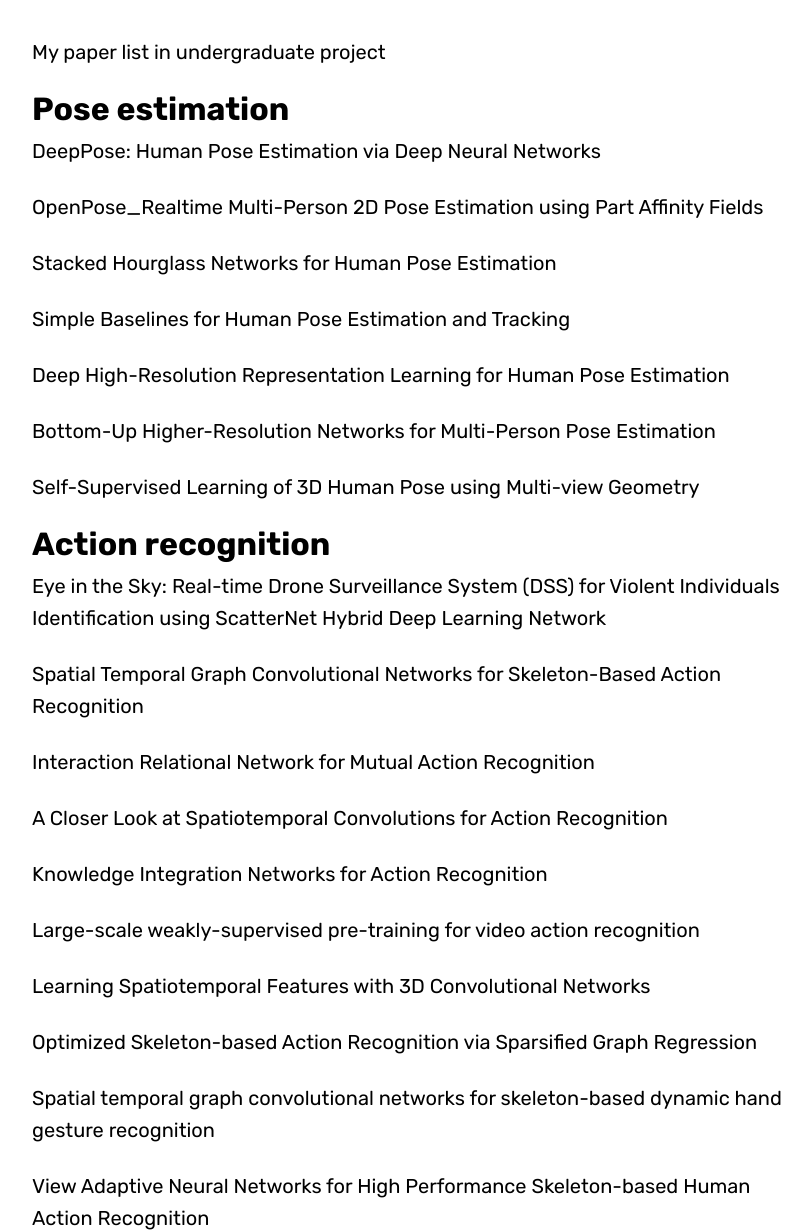
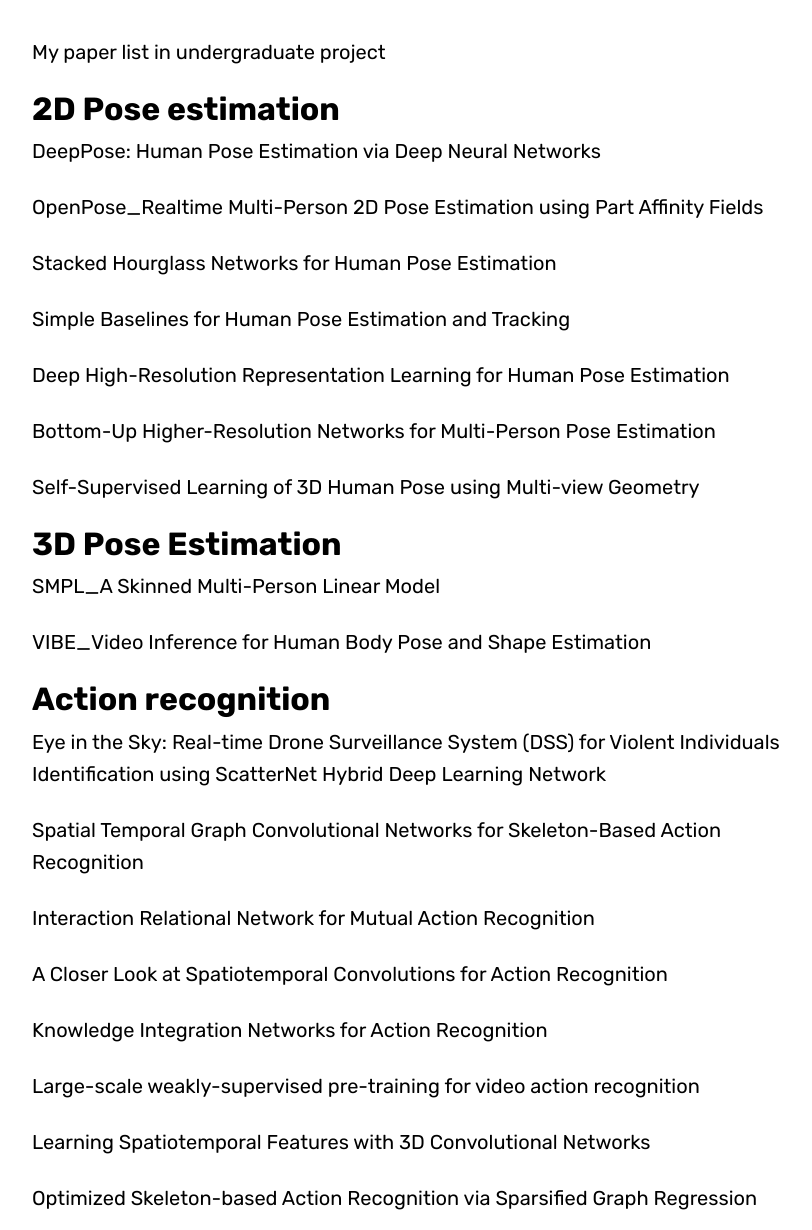
Before and after one commit to littlepure2333/littlepure2333.github.io, a Jekyll site: the page built from _posts/2019-11-10-paper-list.md, in a window 1280 px wide and 1400 px high, scrolled down 728 px, cut to the strip 170-1400 px from the top of the window. Shown: the whole strip, without its empty margins (224-1036 px from the left). Built offline with Jekyll 4.4.1, drawn with Linux system fonts in a browser that asks for light colours; some web fonts are replaced; comment, search, counter and statistics services are not loaded; some of the changed text lies outside the part shown.

Commit message:
update post
paper list
ST-GCN

```diff
--- a/_posts/2019-11-10-paper-list.md
+++ b/_posts/2019-11-10-paper-list.md
@@ -13,7 +13,7 @@ My paper list in undergraduate project
 
 <!–-break-–>
 
-# Pose estimation
+# 2D Pose estimation
 
 [DeepPose: Human Pose Estimation via Deep Neural Networks](../resources/DeepPose_Human&#32;Pose&#32;Estimation&#32;via&#32;Deep&#32;Neural&#32;Networks.pdf)
 
@@ -29,6 +29,11 @@ My paper list in undergraduate project
 
 [Self-Supervised Learning of 3D Human Pose using Multi-view Geometry](../resources/Self-Supervised%20Learning%20of%203D%20Human%20Pose%20using%20Multi-view%20Geometry.pdf)
 
+# 3D Pose Estimation
+
+[SMPL_A Skinned Multi-Person Linear Model](../resources/SMPL_A%20Skinned%20Multi-Person%20Linear%20Model.pdf)
+
+[VIBE_Video Inference for Human Body Pose and Shape Estimation](../resources/VIBE_Video%20Inference%20for%20Human%20Body%20Pose%20and%20Shape%20Estimation.pdf)
 
 # Action recognition
 
@@ -89,3 +98,5 @@ My paper list in undergraduate project
 [NTU RGB+D_A Large Scale Dataset for 3D Human Activity Analysis](../resources/NTU%20RGB+D_A%20Large%20Scale%20Dataset%20for%203D%20Human%20Activity%20Analysis.pdf)
 
 [action_recognition_tutorial](../resources/action_recognition_tutorial.pdf)
+
+[Multi-Label Image Recognition with Graph Convolutional Networks](../resources/Multi-Label%20Image%20Recognition%20with%20Graph%20Convolutional%20Networks.pdf)
```
Also changed, not shown: other parts of _posts/2019-11-10-paper-list.md (+4 -0 lines), _posts/2019-11-10-ST-GCN.md (+39 -3 lines), 4 other files.
